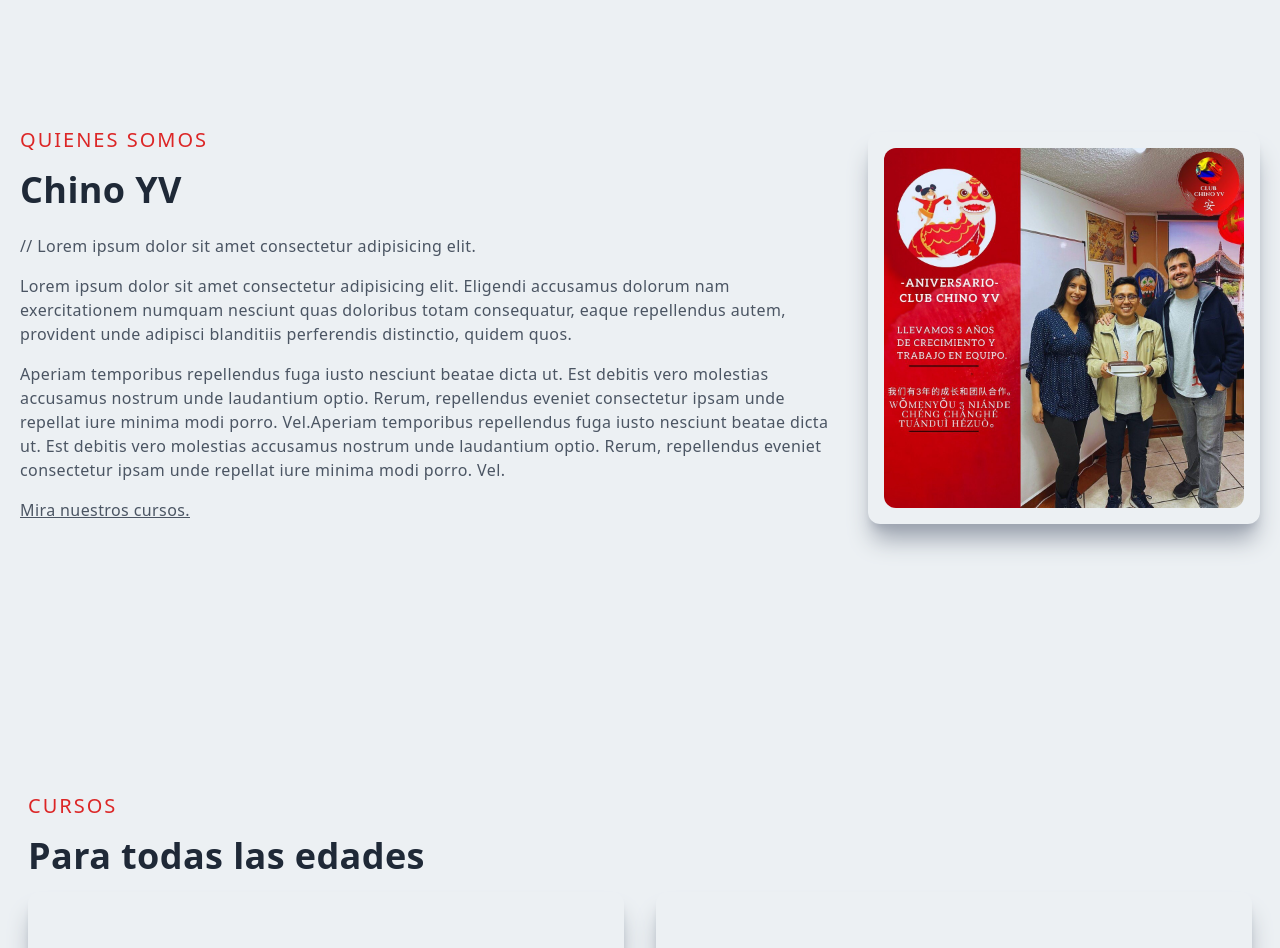
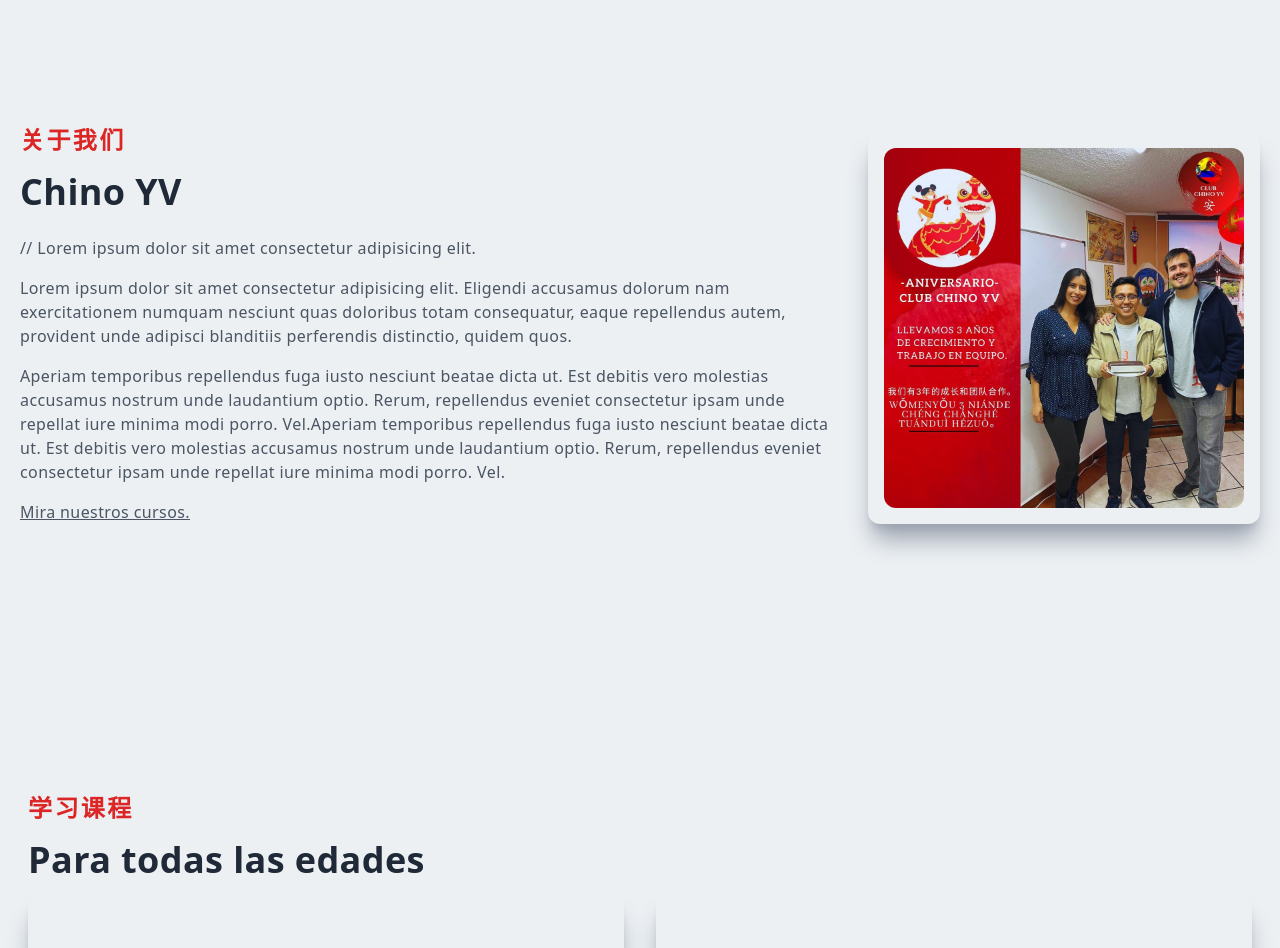
Before and after one commit to KennySabee/chinoYV, a Next.js app: page / in a window 1280 px wide. Shown: the part 920-1868 px from the top of the page. Built offline with nearby package versions, Linux system fonts and the light colour scheme.

Commit message:
feat 2da smena revisada

```diff
--- a/components/Contact.jsx
+++ b/components/Contact.jsx
@@ -6,14 +6,26 @@
 import { HiOutlineChevronDoubleUp } from "react-icons/hi";
 import Link from "next/link";
 import Form from "./Form";
+import Typewriter from "typewriter-effect";
 
 const Contact = () => {
   return (
     <div id="contact" className="w-full lg:h-screen">
       <div className="max-w-[1240px] mx-auto px-2 py-16 w-full">
-        <p className="uppercase text-xl tracking-widest text-red-600">
-          Contacto
-        </p>
+      <div className="uppercase tracking-widest text-2xl text-red-600 font-semibold">
+          <Typewriter
+              options={{
+                strings: [ "Contacto","接触"],
+                autoStart: true,
+                loop: true,
+                pauseFor: 2000,
+                cursor: ''
+
+              }}
+
+
+            />
+          </div>
         <h2 className="py-4">Comunícate</h2>
         <div className="grid lg:grid-cols-5 gap-8">
           {/* left */}
--- a/components/Cursos.jsx
+++ b/components/Cursos.jsx
@@ -11,12 +11,12 @@
   return (
     <div id='cursos' className='w-full'>
         <div className='max-w-[1240px] mx-auto px-2 py-16'>
-            <div className="uppercase text-xl tracking-widest text-red-600"><Typewriter
+            <div className="uppercase text-2xl tracking-widest text-red-600 font-semibold"><Typewriter
               options={{
                 strings: [ "cursos","学习课程"],
                 autoStart: true,
                 loop: true,
-                pauseFor: 6000,
+                pauseFor: 2000,
                 cursor: ''
               }}
 
--- a/components/EquipoDocente.jsx
+++ b/components/EquipoDocente.jsx
@@ -1,14 +1,26 @@
 import React from "react";
 import cursoOnline from "@/public/assets/projects/cursosOnline.jpeg";
 import EquipoCard from "@/components/EquipoCard";
+import Typewriter from "typewriter-effect";
 
 const EquipoDocente = () => {
   return (
     <div id="equipo" className="w-full ">
       <div className="max-w-[1240px] mx-auto px-2 py-16">
-        <p className="uppercase text-xl tracking-widest text-red-600">
-        Equipo Docente
-        </p>
+      <div className="uppercase tracking-widest text-2xl text-red-600 font-semibold">
+          <Typewriter
+              options={{
+                strings: [ "Equipo Docente","关于我们"],
+                autoStart: true,
+                loop: true,
+                pauseFor: 2000,
+                cursor: ''
+
+              }}
+
+
+            />
+          </div>
         <h2 className="py-4">Equipo Académico y Administrativo</h2>
         <div className="grid md:grid-cols-3 gap-8 group">
           <EquipoCard
--- a/components/Galeria.jsx
+++ b/components/Galeria.jsx
@@ -23,16 +23,21 @@
 
   return (
     <div id='galeria' className='max-w-[1240px] mx-auto px-2 py-16'>
-      <div className='uppercase text-xl tracking-widest text-red-600'><Typewriter
+      <div className="uppercase tracking-widest text-2xl text-red-600 font-semibold">
+          <Typewriter
               options={{
-                strings: ["画廊", "Galeria"],
+                strings: [ "画廊", "Galeria"],
                 autoStart: true,
                 loop: true,
-                pauseFor: 6000,
+                pauseFor: 2000,
                 cursor: ''
+
               }}
 
-            /></div>
+
+            />
+          </div>
+
       <h2 className="py-4">Conoce a nuestros alumnos</h2>
       <div className='relative flex justify-center p-4'>
 
--- a/components/Hero.jsx
+++ b/components/Hero.jsx
@@ -13,14 +13,14 @@
       <div className="max-w-[1240px] p-5  text-white z-[2] mx-auto flex flex-col justify-center items-center text-center ">
         <div>
           <p className="text-sm uppercase text-gray-200">{message}</p>
-          <h1 className="pt-4">
+          <h1 className="pt-4 ">
             <Typewriter
               options={{
                 strings: ["大家好，我们是", "Hola somos"],
                 autoStart: true,
                 loop: true,
-                pauseFor: 3000,
-                cursor: "",
+                pauseFor: 500,
+                cursor: "|",
               }}
             />
           </h1>
@@ -28,6 +28,7 @@
           <h1 className="py-4 text-red-600">
             <span className="text-white">Club</span> Chino YV
           </h1>
+
           <p className="py-4 text-gray-200 max-w-[70%] m-auto">
             Somos una academia de Chino Mandarín especializada en brindar una
             enseñanza del idioma y cultura china excepcional. Actualmente, nos
@@ -35,6 +36,20 @@
             virtual, como presencial, pregunta por ellos.
           </p>
         </div>
+        {/* 2da animacion */}
+        {/* <div className="content">
+          <div className="content__container">
+            <p className="content__container__text">Hello</p>
+
+            <ul className="content__container__list">
+              <li className="content__container__list__item">world !</li>
+              <li className="content__container__list__item">bob !</li>
+              <li className="content__container__list__item">users !</li>
+              <li className="content__container__list__item">everybody !</li>
+            </ul>
+          </div>
+        </div> */}
+
         <div className="flex justify-between items-center  m-auto py-4">
           <Link
             href="https://www.facebook.com/clubchinoyv"
--- a/components/Navbar2.jsx
+++ b/components/Navbar2.jsx
@@ -45,7 +45,7 @@
     >
       <div className="flex justify-between items-center w-full h-full px-2 2xl:px-16">
         <Link href="/">
-          <Image src={navLogo} alt="/" width={50} height={50} />
+          <Image src={navLogo} alt="/" width={70} height={70} className="mt-3" />
         </Link>
 
         <div>
--- a/components/QuienesSomos.jsx
+++ b/components/QuienesSomos.jsx
@@ -13,13 +13,13 @@
       <div className="max-w-[1240px] m-auto md:grid grid-cols-3 gap-8">
         <div className="col-span-2">
 
-          <div className="uppercase tracking-widest text-xl text-red-600">
+          <div className="uppercase tracking-widest text-2xl text-red-600 font-semibold">
           <Typewriter
               options={{
                 strings: [ "Quienes somos","关于我们"],
                 autoStart: true,
                 loop: true,
-                pauseFor: 6000,
+                pauseFor: 2000,
                 cursor: ''
 
               }}
--- a/components/Testimonios2.jsx
+++ b/components/Testimonios2.jsx
@@ -1,13 +1,25 @@
 import React from "react";
 import TestimonioCard from "@/components/TestimonioCard";
+import Typewriter from "typewriter-effect";
 
 const Testimonios2 = () => {
   return (
     <div id="testimonios" className="w-full lg:h-screen p-2">
       <div className="max-w-[1240px] mx-auto flex flex-col justify-center h-full">
-        <p className="uppercase text-xl tracking-widest text-red-600">
-          Testimonios
-        </p>
+      <div className="uppercase tracking-widest text-2xl text-red-600 font-semibold">
+          <Typewriter
+              options={{
+                strings: [ "Testimonios","关于我们"],
+                autoStart: true,
+                loop: true,
+                pauseFor: 2000,
+                cursor: ''
+
+              }}
+
+
+            />
+          </div>
         <h2 className="py-4">Lo que nuestros alumnos dicen</h2>
 
         <div className="grid mb-5  rounded-lg md:mb-12 md:grid-cols-2">
--- a/pages/index.js
+++ b/pages/index.js
@@ -5,7 +5,6 @@
 import Galeria from "@/components/Galeria";
 import { SliderData } from "@/components/SliderData";
 import EquipoDocente from "@/components/EquipoDocente";
-import Testimonios from "@/components/Testimonios";
 import Testimonios2 from "@/components/Testimonios2";
 import Contact from "@/components/Contact";
 
@@ -18,7 +17,6 @@
       <Hero message="Aprende el idioma del futuro" />
       <QuienesSomos />
       <Cursos />
-      {/* <Testimonios /> */}
       <Testimonios2 />
       <Galeria slides={SliderData} />
       <EquipoDocente />
--- a/styles/globals.css
+++ b/styles/globals.css
@@ -57,3 +57,158 @@
 }
 /* cursos hover */
 /* from-[#5651e5] to-[#709dff] */
+
+
+
+
+/* animacion hero */
+
+
+.content {
+  position: absolute;
+  top: 50%;
+  left: 50%;
+  transform: translate(-50%, -50%);
+  height: 160px;
+  overflow:hidden;
+
+  font-family: 'Lato', sans-serif;
+  font-size: 35px;
+  line-height: 40px;
+  color: #ecf0f1;
+ }
+
+ .content__container {
+    font-weight: 600;
+    overflow: hidden;
+    height: 40px;
+    padding: 0 40px;
+   }
+
+   .content__container:before {
+      content: '[';
+      left: 0;
+    }
+
+    .content__container:after {
+      content: ']';
+      position: absolute;
+      right: 0;
+    }
+
+
+    .content__container:after, .content__container:before {
+      position: absolute;
+      top: 0;
+
+      color: #16a085;
+      font-size: 42px;
+      line-height: 40px;
+
+      -webkit-animation-name: opacity;
+      -webkit-animation-duration: 2s;
+      -webkit-animation-iteration-count: infinite;
+      animation-name: opacity;
+      animation-duration: 2s;
+      animation-iteration-count: infinite;
+    }
+
+    .content__container__text {
+      display: inline;
+      float: left;
+      margin: 0;
+    }
+
+    .content__container__list {
+      margin-top: 0;
+      padding-left: 110px;
+      text-align: left;
+      list-style: none;
+
+      -webkit-animation-name: change;
+      -webkit-animation-duration: 10s;
+      -webkit-animation-iteration-count: infinite;
+      animation-name: change;
+      animation-duration: 10s;
+      animation-iteration-count: infinite;
+     }
+
+      .content__container__list__item {
+        line-height:40px;
+        margin:0;
+      }
+
+
+@-webkit-keyframes opacity {
+  0%, 100% {opacity:0;}
+  50% {opacity:1;}
+}
+
+@-webkit-keyframes change {
+  0%, 12.66%, 100% {transform:translate3d(0,0,0);}
+  16.66%, 29.32% {transform:translate3d(0,-25%,0);}
+  33.32%,45.98% {transform:translate3d(0,-50%,0);}
+  49.98%,62.64% {transform:translate3d(0,-75%,0);}
+  66.64%,79.3% {transform:translate3d(0,-50%,0);}
+  83.3%,95.96% {transform:translate3d(0,-25%,0);}
+}
+
+@-o-keyframes opacity {
+  0%, 100% {opacity:0;}
+  50% {opacity:1;}
+}
+
+@-o-keyframes change {
+  0%, 12.66%, 100% {transform:translate3d(0,0,0);}
+  16.66%, 29.32% {transform:translate3d(0,-25%,0);}
+  33.32%,45.98% {transform:translate3d(0,-50%,0);}
+  49.98%,62.64% {transform:translate3d(0,-75%,0);}
+  66.64%,79.3% {transform:translate3d(0,-50%,0);}
+  83.3%,95.96% {transform:translate3d(0,-25%,0);}
+}
+
+@-moz-keyframes opacity {
+  0%, 100% {opacity:0;}
+  50% {opacity:1;}
+}
+
+@-moz-keyframes change {
+  0%, 12.66%, 100% {transform:translate3d(0,0,0);}
+  16.66%, 29.32% {transform:translate3d(0,-25%,0);}
+  33.32%,45.98% {transform:translate3d(0,-50%,0);}
+  49.98%,62.64% {transform:translate3d(0,-75%,0);}
+  66.64%,79.3% {transform:translate3d(0,-50%,0);}
+  83.3%,95.96% {transform:translate3d(0,-25%,0);}
+}
+
+@keyframes opacity {
+  0%, 100% {opacity:0;}
+  50% {opacity:1;}
+}
+
+@keyframes change {
+  0%, 12.66%, 100% {transform:translate3d(0,0,0);}
+  16.66%, 29.32% {transform:translate3d(0,-25%,0);}
+  33.32%,45.98% {transform:translate3d(0,-50%,0);}
+  49.98%,62.64% {transform:translate3d(0,-75%,0);}
+  66.64%,79.3% {transform:translate3d(0,-50%,0);}
+  83.3%,95.96% {transform:translate3d(0,-25%,0);}
+}
+
+/* // 6 is the number of animation.
+// Here, there are 4 lines :
+
+// 1 to 2
+// 2 to 3
+// 3 to 4
+// 4 to 3
+// 3 to 2
+// 2 to 1
+
+// 6x + 6y = 100 (100% duration)
+
+// HERE :
+// y = 4 -> Animation between two lines
+// x = 12.66 -> Time spent on a line
+
+// You can define a value and calculate the other if you want change speed or the number of lines */
```
Also changed, not shown: .eslintrc.json, public/assets/navLogo.png.
